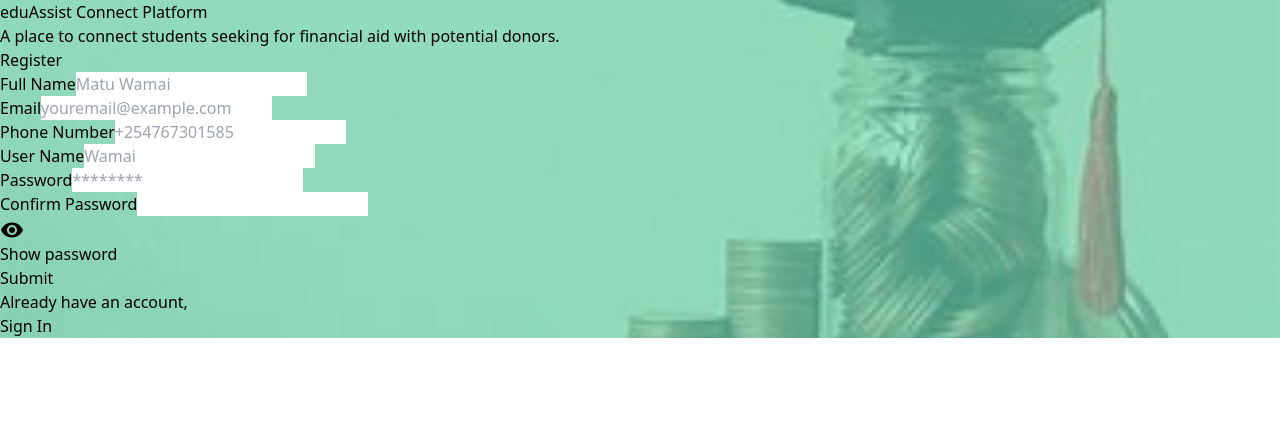
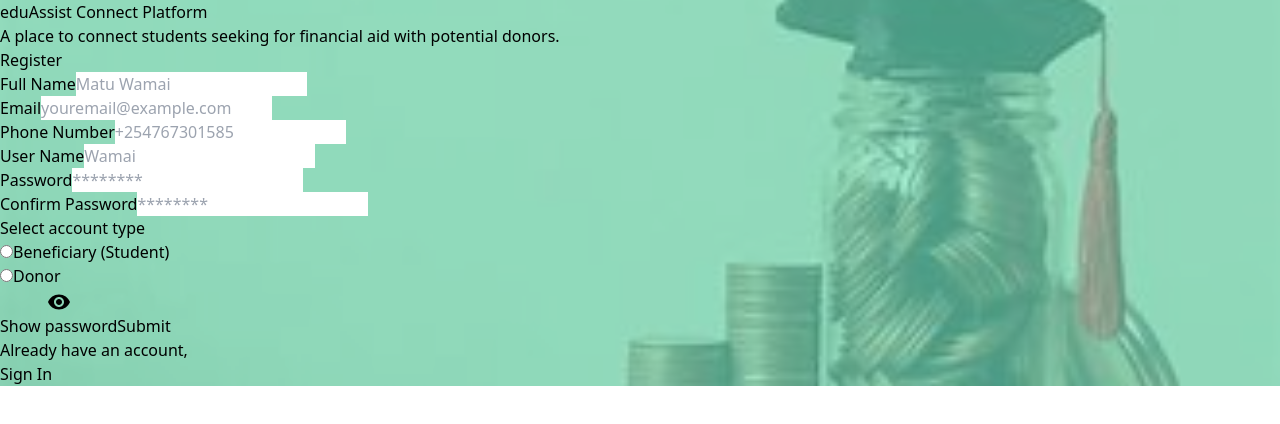
Before and after one commit to wamae-ndiritu/eduAssist, a React (Vite) app in the folder frontend/: page /register in a window 1280 px wide. Shown: the top 424 px of the page. Built offline with nearby package versions, Linux system fonts and the light colour scheme.

Commit message:
Call api to register user

```diff
--- a/frontend/package.json
+++ b/frontend/package.json
@@ -14,10 +14,13 @@
     "@emotion/styled": "^11.11.5",
     "@mui/icons-material": "^5.15.15",
     "@mui/material": "^5.15.15",
+    "@reduxjs/toolkit": "^2.2.3",
     "react": "^18.2.0",
     "react-dom": "^18.2.0",
+    "react-redux": "^9.1.0",
     "react-router": "^6.22.3",
-    "react-router-dom": "^6.22.3"
+    "react-router-dom": "^6.22.3",
+    "redaxios": "^0.5.1"
   },
   "devDependencies": {
     "@types/react": "^18.2.66",
--- /dev/null
+++ b/frontend/src/URL.js
@@ -0,0 +1 @@
+export const BASE_URL = "http://127.0.0.1:8000/api/v1";
--- a/frontend/src/main.jsx
+++ b/frontend/src/main.jsx
@@ -2,8 +2,12 @@ import React from "react";
 import ReactDOM from "react-dom/client";
 import App from "./App.jsx";
 import "./index.css";
+import { store } from "./redux/store.js";
+import { Provider } from "react-redux";
 ReactDOM.createRoot(document.getElementById("root")).render(
   <React.StrictMode>
-    <App />
+    <Provider store={store}>
+      <App />
+    </Provider>
   </React.StrictMode>
 );
--- a/frontend/src/pages/RegisterPage.jsx
+++ b/frontend/src/pages/RegisterPage.jsx
@@ -1,96 +1,204 @@
-import { NavLink } from "react-router-dom";
+import { NavLink, useNavigate } from "react-router-dom";
 import RemoveRedEyeIcon from "@mui/icons-material/RemoveRedEye";
+import { useEffect, useState } from "react";
+import {useDispatch, useSelector} from "react-redux";
+import { register } from "../redux/actions/userActions";
+
+
 const RegisterPage = () => {
+  const dispatch = useDispatch();
+  const navigate = useNavigate();
+  const {loading, error, userInfo:user} = useSelector((state) => state.user)
+  const [userInfo, setUserInfo] = useState({
+    full_name: '',
+    email: '',
+    username: '',
+    user_type: 'beneficiary',
+    contact: '',
+    password: '',
+    confirm_pass: '',
+  });
+
+  const handleChange = (e) => {
+    setUserInfo({...userInfo, [e.target.name]: e.target.value})
+  }
+
+  const handleSubmit = (e) => {
+    e.preventDefault();
+    dispatch(register(userInfo));
+  }
+
+  useEffect(() => {
+    if (user){
+      setUserInfo({
+        full_name: "",
+        email: "",
+        username: "",
+        user_type: "beneficiary",
+        contact: "",
+        password: "",
+        confirm_pass: "",
+      });
+      navigate('/')
+    }
+    else if (error){
+      setUserInfo({
+        full_name: "",
+        email: "",
+        username: "",
+        user_type: "beneficiary",
+        contact: "",
+        password: "",
+        confirm_pass: "",
+      });
+    }
+  }, [navigate, user, error])
+
   return (
-    <div className="h-screen relative regBody">
-      <div className="flex flex-col items-center absolute top-0 bottom-0 left-0 right-0 overlay">
-        <h1 className="mt-6 text-white text-4xl capitalize font-semibold mb-1">
+    <div className='h-screen py-16 relative regBody bg-emerald-500'>
+      <div className='flex flex-col items-center absolute top-0 bottom-0 left-0 right-0 overlay px-4'>
+        <h1 className='mt-6 text-white text-2xl md:text-4xl text-center capitalize font-semibold mb-1'>
           eduAssist Connect Platform
         </h1>
-        <p className="text-white py-2 text-gray-400">
+        <p className='text-white text-center px-4 text-gray-400'>
           A place to connect students seeking for financial aid with potential
           donors.
         </p>
-        <form className="w-1/3 rounded bg-white p-4">
-          <h1 className="text-center text-2xl font-semibold">Register</h1>
-          <div className="flex flex-col mb-2">
-            <label htmlFor="name" className="py-1 text-gray-600">
+        <form
+          className='w-full md:w-2/5 rounded bg-white p-4 my-5 border border-emerald-500'
+          onSubmit={handleSubmit}
+        >
+          <h1 className='text-center text-2xl font-semibold'>Register</h1>
+          {loading ? <p>Loading...</p> : error && <p className="bg-red-500 py-2 px-4 rounded text-white">{error}</p>
+          }
+          <div className='flex flex-col mb-2'>
+            <label htmlFor='name' className='py-1 text-gray-600'>
               Full Name
             </label>
             <input
-              type="text"
-              placeholder="Matu Wamai"
-              className="border pt-1 px-4 focus:outline-emerald-300"
-              id="name"
+              type='text'
+              placeholder='Matu Wamai'
+              className='border py-1 px-2 focus:outline-emerald-300'
+              id='name'
+              name='full_name'
+              value={userInfo.name}
+              onChange={handleChange}
             />
           </div>
-          <div className="flex flex-col mb-2">
-            <label htmlFor="email" className="py-1 text-gray-600">
+          <div className='flex flex-col mb-2'>
+            <label htmlFor='email' className='py-1 text-gray-600'>
               Email
             </label>
             <input
-              type="email"
-              placeholder="youremail@example.com"
-              className="border pt-1 px-4 focus:outline-emerald-300"
-              id="email"
+              type='email'
+              placeholder='youremail@example.com'
+              className='border py-1 px-2 focus:outline-emerald-300'
+              id='email'
+              name='email'
+              value={userInfo.email}
+              onChange={handleChange}
             />
           </div>
-          <div className="flex flex-col mb-2">
-            <label htmlFor="email" className="py-1 text-gray-600">
+          <div className='w-full grid grid-cols-1 md:grid-cols-2 gap-3 flex items-end'>
+            <div className='col-span-1 flex flex-col mb-2'>
+              <label htmlFor='contact' className='py-1 text-gray-600'>
                 Phone Number
               </label>
               <input
-              type="number"
-              placeholder="+254767301585"
-              className="border pt-1 px-4 focus:outline-emerald-300"
-              id="phone number"
+                type='number'
+                placeholder='+254767301585'
+                className='border py-1 px-2 focus:outline-emerald-300'
+                id='contact'
+                name='contact'
+                value={userInfo.contact}
+                onChange={handleChange}
               />
             </div>
-          <div className="flex flex-col mb-2">
-            <label htmlFor="name" className="pt-1 text-gray-600">
+            <div className='col-span-1 flex flex-col mb-2'>
+              <label htmlFor='username' className='pt-1 text-gray-600'>
                 User Name
               </label>
               <input
-              type="text"
-              placeholder="Wamai"
-              className="border pt-1 px-4 focus:outline-emerald-300"
-              id="user name"
+                type='text'
+                placeholder='Wamai'
+                className='border py-1 px-2 focus:outline-emerald-300'
+                id='username'
+                name='username'
+                value={userInfo.username}
+                onChange={handleChange}
               />
             </div>
-
-          <div className="flex flex-col mb-2">
-            <label htmlFor="email" className="py-1 text-gray-600">
+          </div>
+          <div className='w-full grid grid-cols-1 md:grid-cols-2 gap-3 flex items-end'>
+            <div className='flex flex-col mb-2'>
+              <label htmlFor='email' className='py-1 text-gray-600'>
                 Password
               </label>
               <input
-              type="password"
-              placeholder="********"
-              className="border pt-1 px-4 focus:outline-emerald-300"
-              id="password"
+                type='password'
+                placeholder='********'
+                className='border py-1 px-2 focus:outline-emerald-300'
+                id='password'
+                name='password'
+                value={userInfo.password}
+                onChange={handleChange}
               />
             </div>
-          <div className="flex flex-col mb-2">
-            <label htmlFor="email" className="pt-1 text-gray-600">
+            <div className='flex flex-col mb-2'>
+              <label htmlFor='confirm_pass' className='pt-1 text-gray-600'>
                 Confirm Password
               </label>
               <input
-              type="password"
-              placeholder=""
-              className="border pt-1 px-4 focus:outline-emerald-300"
-              id="phone number"
-            />{" "}
-            <div className="flex gap-1">
+                type='password'
+                placeholder='********'
+                className='border py-1 px-2 focus:outline-emerald-300'
+                id='confirm_pass'
+                name='confirm_pass'
+                value={userInfo.confirm_pass}
+                onChange={handleChange}
+              />
+            </div>
+          </div>
+          <h6 className='text-gray-600 text-xl py-1'>Select account type</h6>
+          <div className='flex gap-10'>
+            <div className='flex gap-3 items-center'>
+              <input
+                type='radio'
+                className='h-6 w-6 text-xl'
+                name='user_type'
+                value='beneficiary'
+                onChange={handleChange}
+              />
+              <label htmlFor='beneficiary_ac' className='text-gray-600'>
+                Beneficiary (Student)
+              </label>
+            </div>
+            <div className='flex gap-3 items-center'>
+              <input
+                type='radio'
+                className='h-6 w-6 text-xl'
+                name='user_type'
+                value='donor'
+                onChange={handleChange}
+              />
+              <label htmlFor='donor_ac' className='text-gray-600'>
+                Donor
+              </label>
+            </div>
+          </div>
+          <button className='flex gap-3 my-2 text-gray-600'>
             <RemoveRedEyeIcon />
             <p>Show password</p>
-            </div>
-          </div>
-
-          <button className="bg-emerald-300 py-1 px-4 text-white rounded text-lg font-semibold w-full">
+          </button>
+          <button
+            type='submit'
+            className='bg-emerald-300 py-1 px-4 text-white rounded text-lg font-semibold w-full'
+          >
             Submit
           </button>
-          <section className="flex  gap-1 text-emerald-500">
+          <section className='flex  gap-1 text-emerald-500'>
             <p>Already have an account,</p>
-            <NavLink to="/login" className="underline ">
+            <NavLink to='/login' className='underline '>
               <p>Sign In</p>
             </NavLink>
           </section>
--- /dev/null
+++ b/frontend/src/redux/actions/userActions.js
@@ -0,0 +1,47 @@
+import {
+  userLoginFail,
+  userLoginStart,
+  userLoginSuccess,
+  clearUserState,
+} from "../slices/userSlices";
+import axios from "redaxios";
+import { BASE_URL } from "../../URL";
+
+
+// Register user
+export const register = (userInfo) => async (dispatch) => {
+  try {
+    dispatch(userLoginStart());
+
+    const { data } = await axios.post(`${BASE_URL}/users/create/`, userInfo);
+
+    console.log(data);
+    dispatch(userLoginSuccess(data));
+    localStorage.setItem("userInfo", JSON.stringify(data));
+  } catch (err) {
+    const errMsg = err?.data ? err.data.message : err.statusText;
+    dispatch(userLoginFail(errMsg));
+  }
+};
+
+// Login user
+export const login = (userData) => async (dispatch) => {
+  try {
+    dispatch(userLoginStart());
+
+    const { data } = await axios.post(`${BASE_URL}/users/login/`, userData);
+
+    console.log(data);
+    dispatch(userLoginSuccess(data));
+    localStorage.setItem("userInfo", JSON.stringify(data));
+  } catch (err) {
+    const errMsg = err?.data ? err.data.message : err.statusText;
+    dispatch(userLoginFail(errMsg));
+  }
+};
+
+// Logout user
+export const logout = () => (dispatch) => {
+  dispatch(clearUserState());
+  localStorage.removeItem("userInfo");
+};
--- /dev/null
+++ b/frontend/src/redux/slices/userSlices.js
@@ -0,0 +1,42 @@
+import { createSlice } from "@reduxjs/toolkit";
+
+const userInfoFromLocalStorage = localStorage.getItem("userInfo")
+  ? JSON.parse(localStorage.getItem("userInfo"))
+  : null;
+
+const initialState = {
+  loading: false,
+  error: null,
+  userInfo: userInfoFromLocalStorage,
+};
+
+export const userSlice = createSlice({
+  name: "user",
+  initialState,
+  reducers: {
+    userLoginStart: (state) => {
+      state.loading = true;
+      state.error = null;
+    },
+    userLoginSuccess: (state, action) => {
+      state.loading = false;
+      state.userInfo = action.payload;
+    },
+    userLoginFail: (state, action) => {
+      state.loading = false;
+      state.error = action.payload;
+    },
+    clearUserState: (state) => {
+      state.userInfo = null;
+    },
+  },
+});
+
+export const {
+  userLoginStart,
+  userLoginSuccess,
+  userLoginFail,
+  clearUserState,
+} = userSlice.actions;
+
+export default userSlice.reducer;
--- /dev/null
+++ b/frontend/src/redux/store.js
@@ -0,0 +1,8 @@
+import { configureStore } from "@reduxjs/toolkit";
+import userReducer from "./slices/userSlices";
+
+export const store = configureStore({
+  reducer: {
+    user: userReducer,
+  },
+});
```
Also changed, not shown: 1 other file (tests, documents, lock files or other folders). Lines whose indentation alone changed are shown as unchanged.
